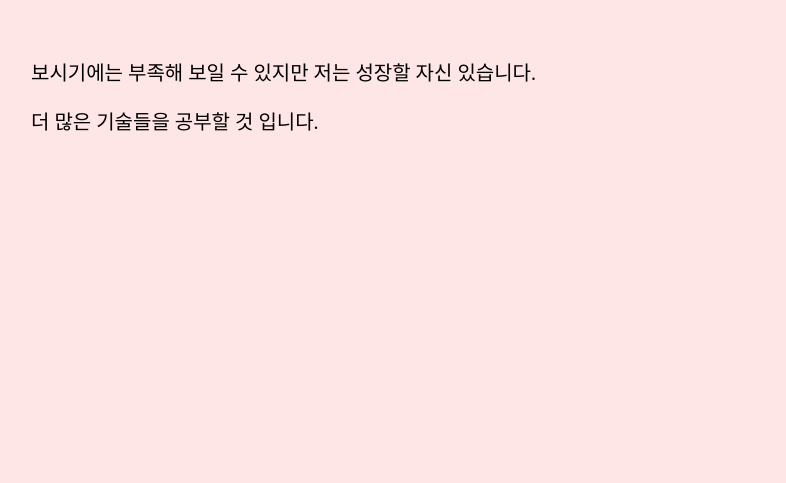
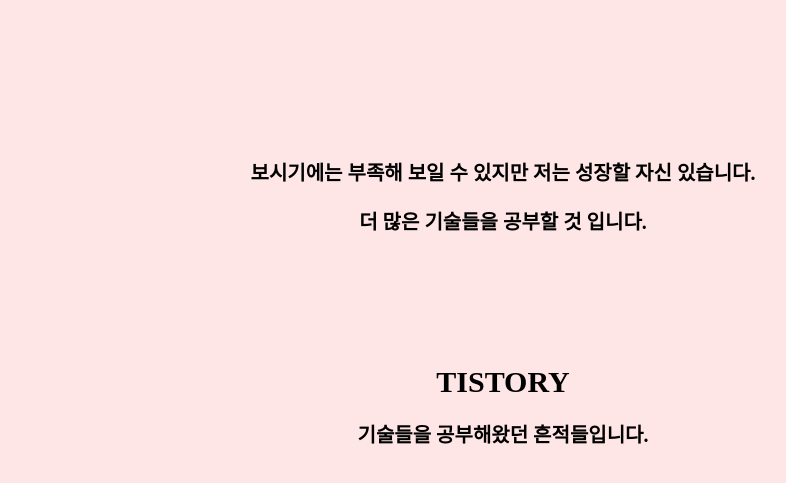
Before and after one commit to onehae627/front-portfolio, a plain HTML site: page skill.html in a window 1280 px wide. Shown: the part 729-1212 px from the top of the page, without its empty margins (137-923 px from the left). Before the commit the page ends 1074 px from the top, so only its background shows below. Drawn offline with Linux system fonts and the light colour scheme.

Commit message:
skill페이지 css작업과 내용추가

```diff
--- a/skill.html
+++ b/skill.html
@@ -61,6 +61,10 @@
         <span>보시기에는 부족해 보일 수 있지만 저는 성장할 자신 있습니다.</span>
         <span>더 많은 기술들을 공부할 것 입니다.</span>
       </div>
+      <div class="tistory-1">
+        <a href="https://onehae.tistory.com/">TISTORY</a>
+        <p>기술들을 공부해왔던 흔적들입니다.</p>
+      </div>
 
       <div class="value-section"></div>
 
--- a/style.css
+++ b/style.css
@@ -118,6 +118,7 @@ a:hover {
   flex-direction: column;
   align-items: center;
   margin-bottom: 200px;
+  margin-top: 270px;
 }
 
 .contact {
@@ -222,3 +223,35 @@ a:hover {
 .skill-board > .skill-4 > p {
   margin-left: 10px;
 }
+.Explanation {
+  margin-right: auto;
+  margin-left: auto;
+  display: flex;
+  flex-direction: column;
+  margin-top: 150px;
+}
+.Explanation span {
+  text-align: center;
+  font-weight: bold;
+}
+.tistory-1 {
+  margin-right: auto;
+  margin-left: auto;
+  display: flex;
+  flex-direction: column;
+  margin-top: 120px;
+}
+
+.tistory-1 > a {
+  text-align: center;
+  font-weight: bold;
+  font-size: 30px;
+}
+
+.tistory-1 p {
+  text-align: center;
+  font-weight: bold;
+  font-size: 20px;
+}
+
+/* aboutme */
```
Also changed, not shown: index.html (+0 -4 lines).
